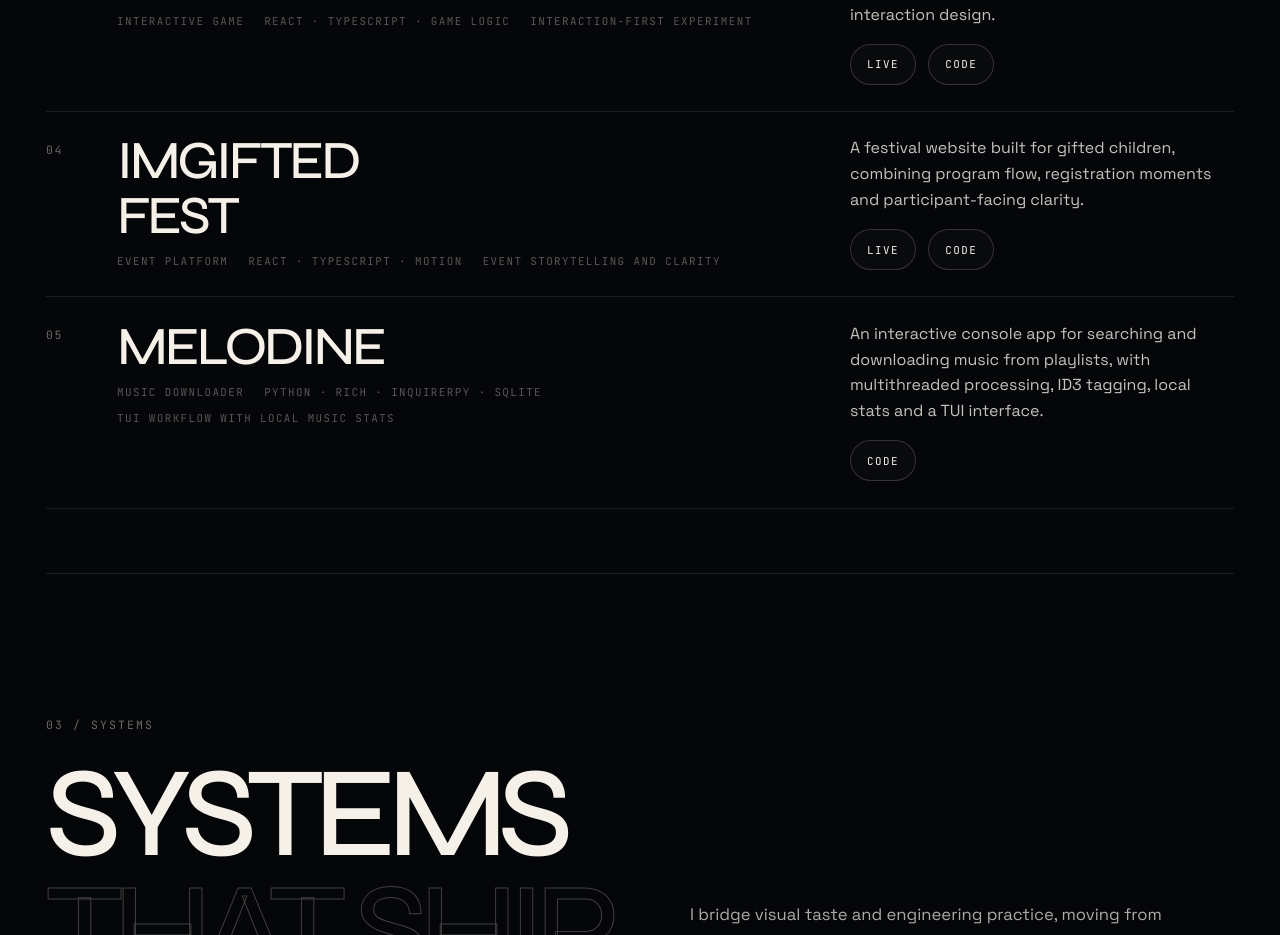
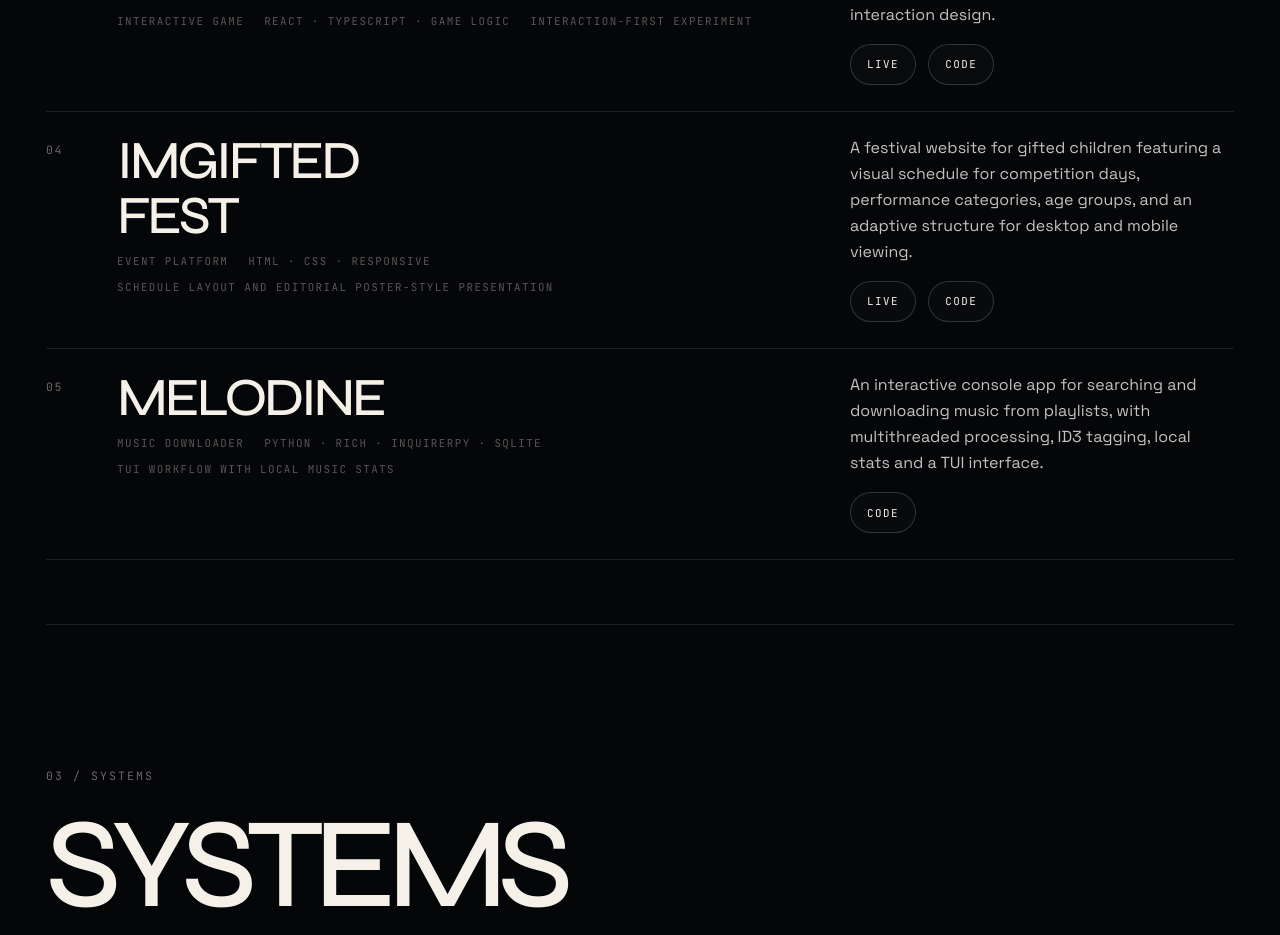
Before and after one commit to KROFN/KROFN.github.io, a React (Vite) app: page / in a window 1280 px wide. Shown: the part 1542-2477 px from the top of the page. Built offline with nearby package versions, Linux system fonts and the light colour scheme.

Commit message:
imgifted update

```diff
--- a/src/content/portfolioContent.ts
+++ b/src/content/portfolioContent.ts
@@ -82,9 +82,9 @@ export const portfolioContent: Record<Locale, PortfolioCopy> = {
         name: ["IMGIFTED", "FEST"],
         category: "Платформа мероприятия",
         summary:
-          "Сайт фестиваля одарённых детей с программой, регистрационными сценариями и структурой для участников и родителей.",
-        tech: "React · TypeScript · Motion",
-        note: "Event storytelling and clarity",
+          "Сайт фестиваля одарённых детей с визуальным расписанием конкурсных дней, категориями выступлений, возрастными группами и адаптивной структурой для просмотра на компьютере и мобильных устройствах.",
+        tech: "HTML · CSS · Responsive",
+        note: "Schedule layout and editorial poster-style presentation",
       },
       p3: {
         name: ["FINCROSS"],
@@ -255,9 +255,9 @@ export const portfolioContent: Record<Locale, PortfolioCopy> = {
         name: ["IMGIFTED", "FEST"],
         category: "Event platform",
         summary:
-          "A festival website built for gifted children, combining program flow, registration moments and participant-facing clarity.",
-        tech: "React · TypeScript · Motion",
-        note: "Event storytelling and clarity",
+          "A festival website for gifted children featuring a visual schedule for competition days, performance categories, age groups, and an adaptive structure for desktop and mobile viewing.",
+        tech: "HTML · CSS · Responsive",
+        note: "Schedule layout and editorial poster-style presentation",
       },
       p3: {
         name: ["FINCROSS"],
```
